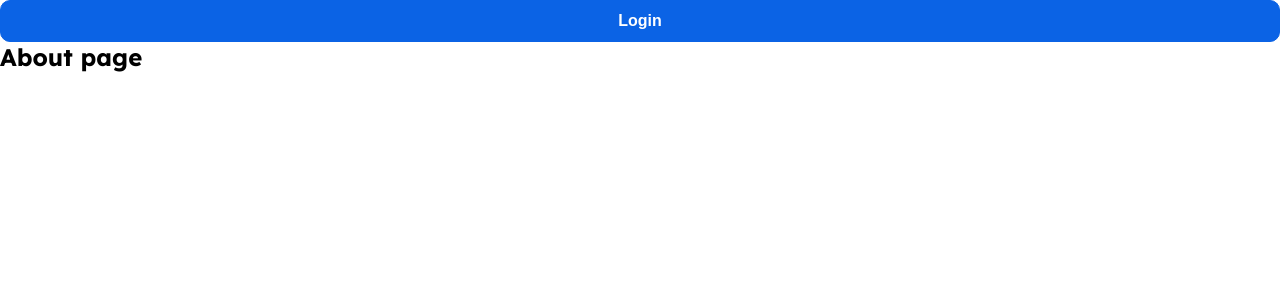
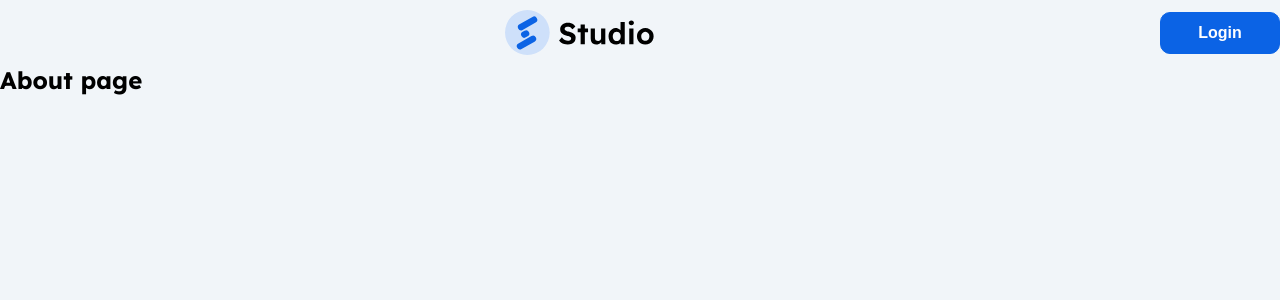
Before and after one commit to kovad003/Studio-frontend, a React (Create React App) app: page /about in a window 1280 px wide. Shown: the top 300 px of the page. Built offline with nearby package versions, Linux system fonts and the light colour scheme.

Commit message:
created a logo component for about page

```diff
--- /dev/null
+++ b/src/Components/About/AboutLogo.js
@@ -0,0 +1,16 @@
+import React from "react";
+/* import logo from "../src/assets/logo.svg"; */
+import logo from "../../assets/logo.svg";
+import styled from "styled-components";
+
+const AboutLogo = () => {
+  return <StyledAboutLogo src={logo} alt="about-logo" />;
+};
+
+const StyledAboutLogo = styled.img`
+  display: block;
+  width: 150px;
+  margin: 10px 20px;
+`;
+
+export default AboutLogo;
--- a/src/Components/Dashboard/DashboardHeader/DashboardHeader.js
+++ b/src/Components/Dashboard/DashboardHeader/DashboardHeader.js
@@ -41,9 +41,7 @@ const DashboardHeader = ({ keyword, setKeyword }) => {
 
         <div className="DashboardHeader__right">
           <div className="DashboardHeader__btn">
-            <Button className="DashboardHeader__btn" action={handleBtnSubmit}>
-              Add User
-            </Button>
+            <Button action={handleBtnSubmit}>Add User</Button>
           </div>
         </div>
       </div>
@@ -53,8 +51,6 @@ const DashboardHeader = ({ keyword, setKeyword }) => {
 
 const StyledDashboardHeader = styled.section`
   background-color: ${(props) => props.theme.white};
-  /* border-bottom: 1px solid ${(props) => props.theme.sidebarBtnColor}; */
-
   border-bottom: 0.1px solid ${(props) => props.theme.borderColor};
   font-size: 18px;
   height: 60px;
--- a/src/Components/index.js
+++ b/src/Components/index.js
@@ -11,6 +11,7 @@ import ProjectInfo from "./ProjectInfo/ProjectInfo";
 import PageContainer from "./PageContainer/PageContainer";
 import Projects from "./Projects/Projects";
 import ProjectsPage from "./Projects/ProjectsPage";
+import AboutLogo from "./About/AboutLogo";
 
 export {
   Button,
@@ -26,4 +27,5 @@ export {
   PageContainer,
   Projects,
   ProjectsPage,
+  AboutLogo,
 };
--- a/src/Pages/AboutPage.js
+++ b/src/Pages/AboutPage.js
@@ -1,6 +1,6 @@
 import React from "react";
 import styled from "styled-components";
-import { Button } from "../Components";
+import { AboutLogo, Button } from "../Components";
 
 const AboutPage = () => {
   return (
@@ -8,14 +8,17 @@ const AboutPage = () => {
       <div className="AboutPage__header">
         <div className="AboutPage__header-left"></div>
 
+        <AboutLogo />
+
         <div className="AboutPage__header-right">
           <div className="AboutPage__btn">
-            <Button className="AboutPage__btn">Login</Button>
+            <Button>Login</Button>
           </div>
         </div>
       </div>
 
       <h1>About page</h1>
+
       <div className="AboutPage__content">
         <div className="AboutPage__content-left"></div>
         <div className="AboutPage__content-right"></div>
@@ -26,6 +29,40 @@ const AboutPage = () => {
   );
 };
 
-const StyledAboutPage = styled.section``;
+const StyledAboutPage = styled.section`
+  background-color: ${(props) => props.theme.bgColor};
+  height: 100vh;
+  width: 100vw;
+
+  /* display: flex;
+  align-items: center;
+  justify-content: center; */
+
+  .AboutPage__header {
+    display: flex;
+    align-items: center;
+    justify-content: space-between;
+
+    .AboutPage__left {
+      flex: 1;
+      display: flex;
+      align-items: center;
+      justify-content: center;
+    }
+
+    .AboutPage__right {
+      display: flex;
+      align-items: center;
+      justify-content: center;
+      width: 200px;
+      padding: 0 10px;
+    }
+
+    .AboutPage__btn {
+      width: 120px;
+      height: 40px;
+    }
+  }
+`;
 
 export default AboutPage;
```
Lines whose indentation alone changed are shown as unchanged.
